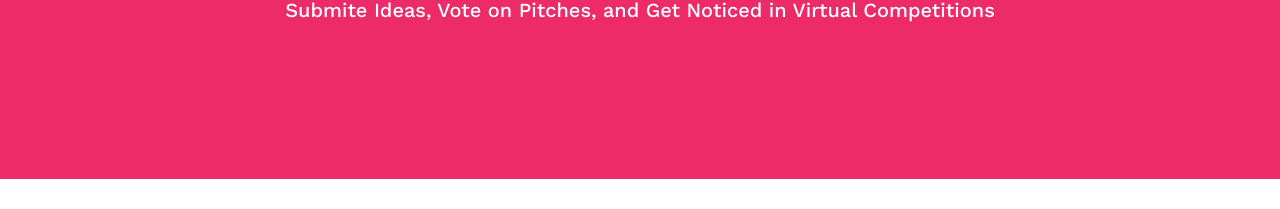
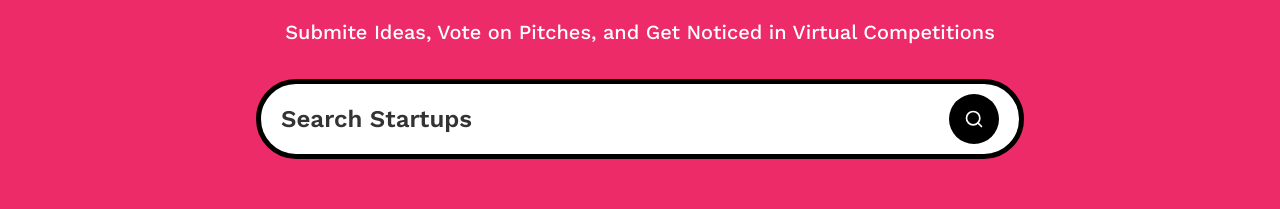
Before and after one commit to TwickE/YC-Directory, a Next.js app: page / in a window 1280 px wide. Shown: the part 405-614 px from the top of the page. Built offline with nearby package versions, Linux system fonts and the light colour scheme; no server answers.

Commit message:
Add SearchForm and SearchFormReset components

```diff
--- a/app/(root)/layout.tsx
+++ b/app/(root)/layout.tsx
@@ -1,4 +1,4 @@
-import Navbar from "../components/Navbar";
+import Navbar from "../../components/Navbar";
 
 export default function Layout({ children }: Readonly<{ children: React.ReactNode }>) {
     return (
--- a/app/(root)/page.tsx
+++ b/app/(root)/page.tsx
@@ -1,4 +1,8 @@
-export default function Home() {
+import SearchForm from "../../components/SearchForm";
+
+export default async function Home({ searchParams }: { searchParams: Promise<{ query?: string }> }) {
+    const query = (await searchParams).query;
+
     return (
         <>
             <section className="pink_container">
@@ -6,6 +10,8 @@
                 <p className="sub-heading !max-w-3xl">
                     Submite Ideas, Vote on Pitches, and Get Noticed in Virtual Competitions
                 </p>
+
+                <SearchForm query={query} />
             </section>
 
 
--- /dev/null
+++ b/components/SearchForm.tsx
@@ -0,0 +1,25 @@
+import Form from "next/form"
+import SearchFormReset from "./SearchFormReset"
+import { Search } from "lucide-react"
+
+const SearchForm = ({ query }: { query?: string }) => {
+    return (
+        <Form action="/" scroll={false} className="search-form">
+            <input
+                name="query"
+                defaultValue={query}
+                className="search-input"
+                placeholder="Search Startups"
+            />
+
+            <div className="flex gap-2">
+                {query && <SearchFormReset />}
+                <button type="submit" className="search-btn text-white">
+                    <Search className="size-5" />
+                </button>
+            </div>
+        </Form>
+    )
+}
+
+export default SearchForm
--- /dev/null
+++ b/components/SearchFormReset.tsx
@@ -0,0 +1,21 @@
+"use client";
+
+import Link from 'next/link'
+import { X } from 'lucide-react'
+
+const SearchFormReset = () => {
+    const reset = () => {
+        const form = document.querySelector('.search-form') as HTMLFormElement
+        if (form) form.reset()
+    }
+
+    return (
+        <button type="reset" onClick={reset}>
+            <Link href="/" className="search-btn text-white">
+                <X className="size-5" />
+            </Link>
+        </button>
+    )
+}
+
+export default SearchFormReset
--- /dev/null
+++ b/components/ui/button.tsx
@@ -0,0 +1,57 @@
+import * as React from "react"
+import { Slot } from "@radix-ui/react-slot"
+import { cva, type VariantProps } from "class-variance-authority"
+
+import { cn } from "@/lib/utils"
+
+const buttonVariants = cva(
+  "inline-flex items-center justify-center gap-2 whitespace-nowrap rounded-md text-sm font-medium transition-colors focus-visible:outline-none focus-visible:ring-1 focus-visible:ring-ring disabled:pointer-events-none disabled:opacity-50 [&_svg]:pointer-events-none [&_svg]:size-4 [&_svg]:shrink-0",
+  {
+    variants: {
+      variant: {
+        default:
+          "bg-primary text-primary-foreground shadow hover:bg-primary/90",
+        destructive:
+          "bg-destructive text-destructive-foreground shadow-sm hover:bg-destructive/90",
+        outline:
+          "border border-input bg-background shadow-sm hover:bg-accent hover:text-accent-foreground",
+        secondary:
+          "bg-secondary text-secondary-foreground shadow-sm hover:bg-secondary/80",
+        ghost: "hover:bg-accent hover:text-accent-foreground",
+        link: "text-primary underline-offset-4 hover:underline",
+      },
+      size: {
+        default: "h-9 px-4 py-2",
+        sm: "h-8 rounded-md px-3 text-xs",
+        lg: "h-10 rounded-md px-8",
+        icon: "h-9 w-9",
+      },
+    },
+    defaultVariants: {
+      variant: "default",
+      size: "default",
+    },
+  }
+)
+
+export interface ButtonProps
+  extends React.ButtonHTMLAttributes<HTMLButtonElement>,
+    VariantProps<typeof buttonVariants> {
+  asChild?: boolean
+}
+
+const Button = React.forwardRef<HTMLButtonElement, ButtonProps>(
+  ({ className, variant, size, asChild = false, ...props }, ref) => {
+    const Comp = asChild ? Slot : "button"
+    return (
+      <Comp
+        className={cn(buttonVariants({ variant, size, className }))}
+        ref={ref}
+        {...props}
+      />
+    )
+  }
+)
+Button.displayName = "Button"
+
+export { Button, buttonVariants }
--- a/package.json
+++ b/package.json
@@ -14,6 +14,7 @@
         "react-dom": "$react-dom"
     },
     "dependencies": {
+        "@radix-ui/react-slot": "^1.1.1",
         "@tailwindcss/typography": "^0.5.15",
         "class-variance-authority": "^0.7.1",
         "clsx": "^2.1.1",
```
Also changed, not shown: assets/public/logo.png (renamed from public/logo.png), components/Navbar.tsx (renamed from app/components/Navbar.tsx), 1 other file (tests, documents, lock files or other folders).
